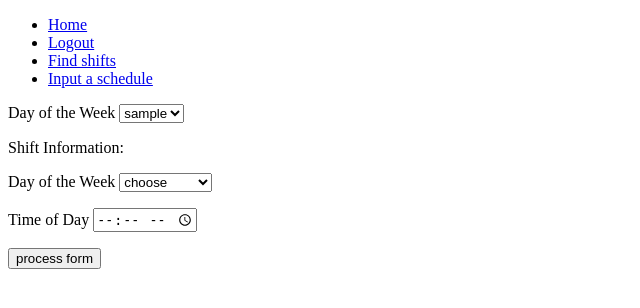
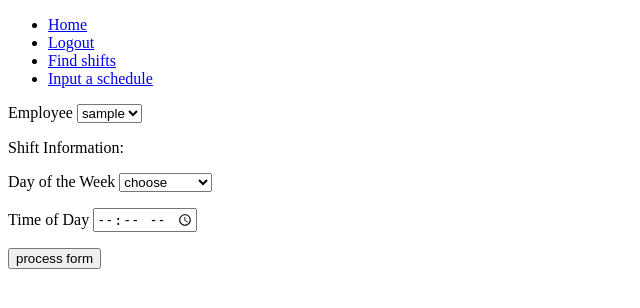
Before and after one commit to mharrigan26/FindASubstitute, a Flask app: template templates/inputSchedule.html in a window 1280 px wide. Shown: the top 308 px of the page, without its empty margins (0-640 px from the left). Run offline with Flask 2, Linux system fonts and the light colour scheme; the template is opened without the code that fills it: most values are stand-ins (such as "Sample title", 1, 10 or a date in 2020).

```diff
--- a/templates/inputSchedule.html
+++ b/templates/inputSchedule.html
@@ -2,7 +2,7 @@
 
 {% block main_content %}
 <form method="post" action="{{url_for('inputSchedule')}}">
-  <p><label> Day of the Week
+  <p><label> Employee
       <select required name="employee">
         {%for item in list%}
           <option value="{{item['username']}}" >{{item['username']}}</option>
```
